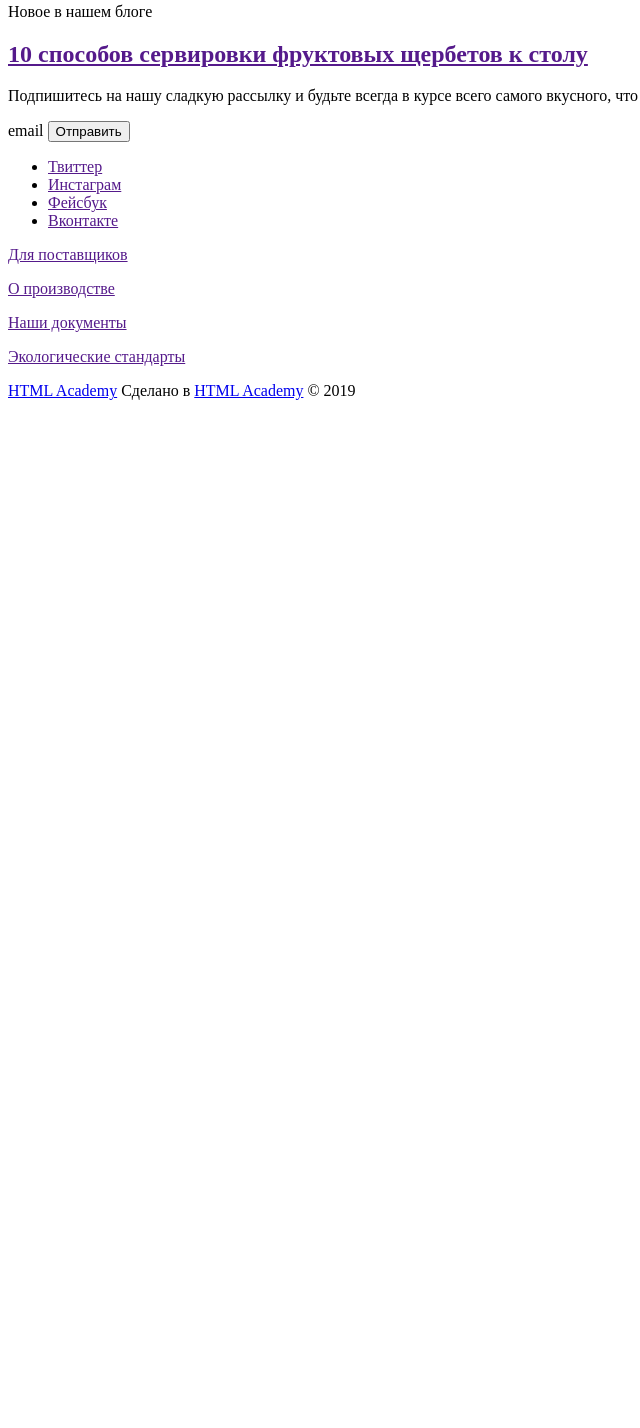
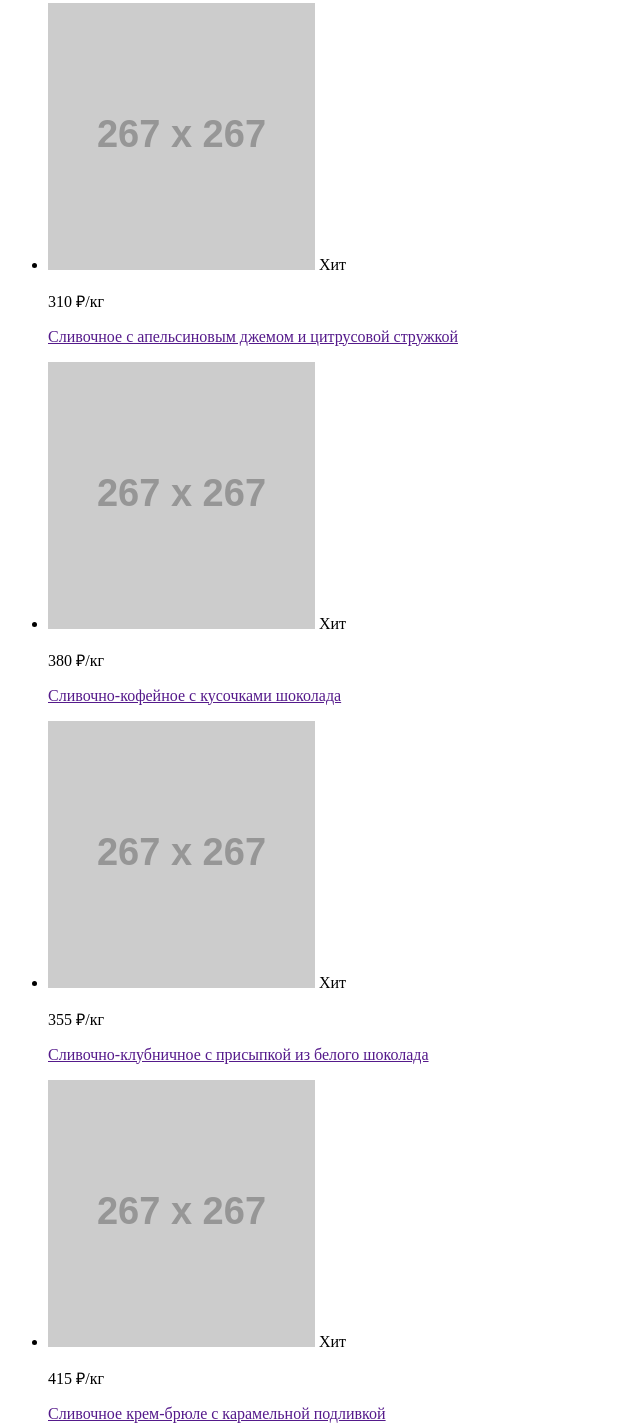
Before and after one commit to perian/gllacy, a plain HTML site: page index.html in a window 1280 px wide. Shown: the part 832-2260 px from the top of the page, without its empty margins (0-640 px from the left). Before the commit the page ends 1248 px from the top, so only its background shows below. Drawn offline with Linux system fonts and the light colour scheme; placeholder pictures from the web are drawn by us.

Commit message:
Сверстал секцию Хиты

```diff
--- a/index.html
+++ b/index.html
@@ -63,6 +63,35 @@
         </ul>
       </section>
 
+      <section>
+        <ul>
+          <li>
+            <img src="https://via.placeholder.com/267x267" alt="Сливочное с апельсиновым джемом и цитрусовой стружкой">
+            <span>Хит</span>
+            <p>310 &#8381;<span>/кг</span></p>
+            <p><a href="">Сливочное с апельсиновым джемом и цитрусовой стружкой</a></p>
+          </li>
+          <li>
+            <img src="https://via.placeholder.com/267x267" alt="Сливочно-кофейное с кусочками шоколада">
+            <span>Хит</span>
+            <p>380 &#8381;<span>/кг</span></p>
+            <p><a href="">Сливочно-кофейное с кусочками шоколада</a></p>
+          </li>
+          <li>
+            <img src="https://via.placeholder.com/267x267" alt="Сливочно-клубничное с присыпкой из белого шоколада">
+            <span>Хит</span>
+            <p>355 &#8381;<span>/кг</span></p>
+            <p><a href="">Сливочно-клубничное с присыпкой из белого шоколада</a></p>
+          </li>
+          <li>
+            <img src="https://via.placeholder.com/267x267" alt="Сливочное крем-брюле с карамельной подливкой">
+            <span>Хит</span>
+            <p>415 &#8381;<span>/кг</span></p>
+            <p><a href="">Сливочное крем-брюле с карамельной подливкой</a></p>
+          </li>
+        </ul>
+      </section>
+
       <article>
         <p>Новое в нашем блоге</p>
         <h2><a href="">10 способов сервировки фруктовых щербетов к столу</a></h2>
```
